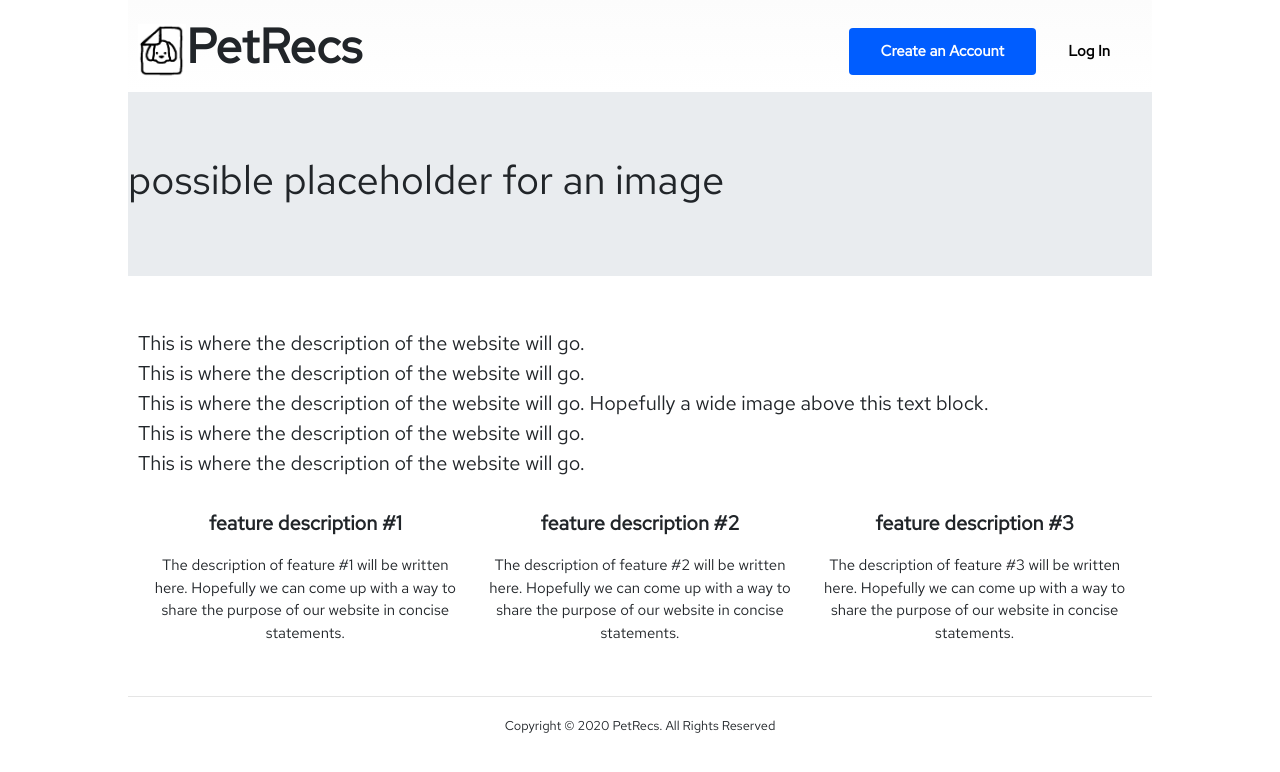
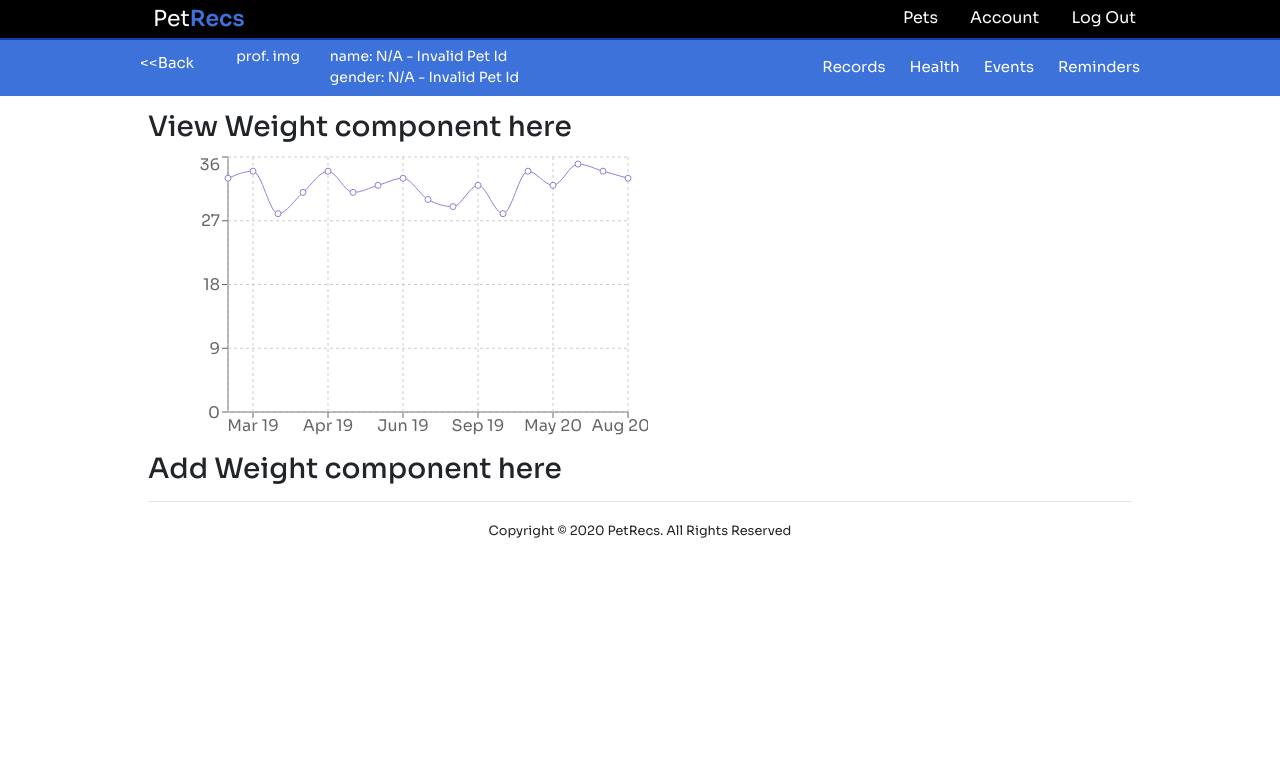
Before and after one commit to LeviRemi/PetRecs-Project, a React (Create React App) app in the folder client/: page /pets/test/pets in a window 1280 px wide. Before the commit this address led to /. Shown: the top 772 px of the page. Built offline with nearby package versions, Linux system fonts and the light colour scheme; no server answers.

Commit message:
Updated style and layout of PostLogin pages

```diff
--- a/client/src/App/App.js
+++ b/client/src/App/App.js
@@ -9,9 +9,11 @@ import Login from '../pages/Login'
 import Register from '../pages/Register'
 import About from '../pages/About'
 import Pets from '../pages/PostLogin/Pets/Pets'
+import PetScene from '../pages/PostLogin/PetScene'
 
+//Erik's temporary test components
 import TestHealth from '../pages/PostLogin/TestHealth'
-import PetScene from '../pages/PostLogin/PetScene'
+import PetTestProfile from '../pages/PostLogin/PetTestProfile'
 
 import isUserLoggedIn from "../utils/AuthApi"
 import Logout from '../utils/Logout'
@@ -33,6 +35,7 @@ function App(){
           <Route path="/about" exact component={()=>isUserLoggedIn()?<About/> : <Redirect to={"/"}/>} />
           <Route path="/pets" exact component={()=>isUserLoggedIn()?<Pets/> : <Redirect to={"/"}/>} />
           <Route path="/pets/test/health" exact component={()=><TestHealth/>} />    {/* Erik's test route while unable to connect to DB */}
+          <Route path="/pets/test/pets" exact component={()=><PetTestProfile/>} />    {/* Erik's test route while unable to connect to DB */}
           <Route path="/pets/new" exact component={()=>isUserLoggedIn()?<PetCreation/> : <Redirect to={"/"}/>} />{/*Keep this component above "pets/:PetId"*/}
           <Route path="/pets/:PetId/"  component={(props)=>isUserLoggedIn()?<PetScene {...props} /> : <Redirect to={"/"}/>} />
           <Route exact component={NotFound} /> {/*Keep this component at the end*/}
--- a/client/src/components/Header.js
+++ b/client/src/components/Header.js
@@ -2,15 +2,23 @@
 
 import React from 'react'
 import { Link } from 'react-router-dom';
+import Col from 'react-bootstrap/Col';
+import Row from 'react-bootstrap/Row';
 
 function Header() {
     return (
-        <div className="mainPageHeader">
-            <div className="mainPageHeaderItem">
-                <img src={require(`../pet-recs-logo_low-qual.png`)} alt='PetRecs Dogument Logo' width='48' height='55' />
-                    PetRecs
-            </div>
-            <div className="mainPageHeaderItem push-right">
+        <div className="mainPageHeaderBar">
+            <div className="mainPageHeader">
+            <Row>
+            <Col sm="auto">
+            <span className="mainPageHeaderTitle">
+                &nbsp;&nbsp;&nbsp;&nbsp; Pet<span className="recsColor">Recs</span>
+            </span>
+            </Col>
+            <Col>
+            </Col>
+            <Col md="auto">
+            <span className="mainPageHeaderItem">
                 <Link to="/pets">
                     <button className="btn-mainpage-header">
                         Pets
@@ -26,7 +34,10 @@ function Header() {
                         Log Out
                     </button>
                 </Link>
-            </div>
+            </span>
+            </Col>
+            </Row>
+        </div>
         </div>
     )
 }
--- a/client/src/components/PetCard.js
+++ b/client/src/components/PetCard.js
@@ -34,19 +34,19 @@ function PetCard(props) {
     return (
         <div className="petProfileCard">
             <Row>
-                <Col>
+                <Col sm="auto" fluid="true">
                 <Link to="/Pets">
                     <button className="btn-petprofile-nav">
                         &lt;&lt;Back
                     </button>
                 </Link>
                 </Col>
-
-                <Col>
+                <Col sm="auto">
+                    prof. img
+                </Col>
+                <Col md="auto">
                     name: {petprofile.PetName} <br />
                     gender: {petprofile.PetGender} <br />
-                </Col>
-                <Col>
                 </Col>
             </Row>
         </div>
--- a/client/src/components/PetNavBar.js
+++ b/client/src/components/PetNavBar.js
@@ -9,13 +9,8 @@ function PetNavBar(props) {
 
     console.log("Navbar PetId for links: " + props.value.PetId);
     return (
-
+      <div className="petProfileNavBarBar">
         <div className="petProfileNavBar">
-              <Row>
-                <Col sm="1">
-                </Col>
-
-                <Col>
           <NavLink to={{pathname: `/Pets/${props.value.PetId}/Records`}}>
             <button className="btn-petprofile-nav">
               Records
@@ -36,11 +31,7 @@ function PetNavBar(props) {
               Reminders
             </button>
           </NavLink>
-                </Col>
-
-                <Col sm="1">
-                </Col>
-              </Row>
+        </div>
       </div>
     )
 }
--- a/client/src/index.css
+++ b/client/src/index.css
@@ -1,9 +1,9 @@
-@import url('https://fonts.googleapis.com/css?family=Red+Hat+Text&display=swap');
+@import url('https://fonts.googleapis.com/css2?family=Sora:wght@300;400;500;600;700&display=swap');
 
 body {
   margin: 0;
   font-family: -apple-system, BlinkMacSystemFont, 'Segoe UI', 'Roboto', 'Oxygen',
-    'Ubuntu', 'Cantarell', 'Fira Sans', 'Droid Sans', 'Helvetica Neue',
+    'Ubuntu', 'Cantarell', 'Fira Sans', 'Droid Sans', 'Helvetica Neue', 'Sora',
     sans-serif;
   -webkit-font-smoothing: antialiased;
   -moz-osx-font-smoothing: grayscale;
@@ -14,11 +14,14 @@ code {
     monospace;
 }
 
+.fontWrap {
+  font-family: 'Sora', sans-serif;
+}
+
 .fullPageContainer {
   height: 100%;
   margin: auto;
   width: 1024px;
-  font-family: 'Red Hat Text';
 }
 
 .nopadding {
@@ -140,75 +143,138 @@ these styles are pre-login */
 /* pet and main site styling.
 these styles are post-login */
 
+.mainPageHeaderBar {
+  background: black;
+  padding: 0px;
+  border-color: rgb(19, 62, 172);
+  border-bottom-style: solid;
+  border-width: 2px;
+}
+
 .mainPageHeader {
-  text-align: right;
-  background: rgb(255,255,255);
-  background: linear-gradient(0deg, rgba(255,255,255,1) 0%, rgba(252,252,252,1) 100%);
-  display: flex;
-  align-content: flex-start;
-  justify-content: top;
+  text-align: center;
+  background-color: rgba(200, 45, 40, 0);
+  height: 38px;
+  width: 1024px;
+  margin: 0 auto;
+  position: relative;
+  text-align: center;
+  padding: 2px 0px 2px 0px;
 }
 
 .mainPageHeaderItem {
-  padding: 10px;
-  font-size: 32px;
-  font-weight: bold;
+  padding: 0% 0%;
+  margin: auto auto;
+  font-size: 20px;
+  color: white;
+  text-align: right;
+  justify-content: right;
+  vertical-align: middle;
+  background-color: rgba(0, 150, 40, 0);
 }
 
-.mainPageContents {
-  padding-top: 20px;
-  padding-left: 10px;
-  padding-bottom: 10px;
-  padding-right: 10px;
-  background-color: white;
-  height: 480px;
+.mainPageHeaderTitle {
+  text-align: left;
+  justify-content: left;
+  padding: 2px 0px;
+  font-size: 22px;
+  color: white;
+  background-color: rgba(0, 150, 40, 0);
 }
 
-.petProfileNavBar {
-  text-align: center;
-  background: white;
-  justify-content: center;
-}
-
-.btn-petprofile-nav {
-  background-color: rgba(0, 0, 255, 0);
-  padding: 6px 24px;
-  font-size: 14px;
-  font-weight: bold;
-  vertical-align: middle;
-  border: none !important;
-  outline: none !important;
-  color: black;
-}
-
-.btn-petprofile-nav:hover {
-  color: grey;
-  transition: 0.1s;
-}
-
-.btn-petprofile-nav:active {
-  background-color: lightgrey;
-  margin: 0;
-  transition: 0.1s;
+.recsColor {
+  color: #3d72db;
+  font-weight: 600;
 }
 
 .btn-mainpage-header {
-  color: black;
+  color: white;
   background-color: rgba(0, 0, 0, 0);
-  padding: 0px 28px;
-  font-size: 15px;
-  font-weight: bold;
+  padding: 0px 16px;
+  font-size: 16px;
   vertical-align: middle;
   border: none !important;
   outline: none !important;
 }
 
 .btn-mainpage-header:hover {
-  color: grey;
+  color:  #3d72db;;
   transition: 0.1s;
 }
 
 .btn-mainpage-header:active {
+  margin: 0;
+  transition: 0.23s;
+}
+
+.navProfBar {
+  background: #3d72db;
+  vertical-align: middle;
+  height: 56px;
+}
+
+.navProf {
+  width: 1024px;
+  margin: 0 auto;
+  position: relative;
+  text-align: center;
+  padding: 2px 0px 2px 0px;
+  vertical-align: middle;
+}
+
+.petProfileCard {
+  background-color: rgba(0, 0, 200, 0);
+  text-align: left;
+  color: white;
+  font-size: 14px;
+  margin-top: 4px;
+  border-color: #003da8;
+  border-width: 0px;
+  border-style: outset;
+  border-radius: 0px;
+}
+
+.petProfileNavBar {
+  background-color: rgba(200, 100, 200, 0);
+  text-align: right;
+  padding: 2px 0 2px 0;
+  margin-top: 6px;
+}
+
+.mainPageHeaderBar {
+  background: black;
+  padding: 0px;
+}
+
+.mainPageHeader {
+  text-align: center;
+  background-color: rgba(200, 45, 40, 0);
+  height: 38px;
+  width: 1024px;
+  margin: 0 auto;
+  position: relative;
+  text-align: center;
+  padding: 2px 0px 2px 0px;
+}
+
+.btn-petprofile-nav {
+  background-color: rgba(0, 0, 0, 0);
+  padding: 6px 12px;
+  font-size: 15px;
+  font-weight: 400;
+  vertical-align: middle;
+  border: none !important;
+  outline: none !important;
+  color: white;
+}
+
+.btn-petprofile-nav:hover {
+  color: black;
+  transition: 0.23s;
+}
+
+.btn-petprofile-nav:active {
+  background-color: lightgrey;
   margin: 0;
   transition: 0.1s;
 }
@@ -222,14 +288,16 @@ these styles are post-login */
   padding: 10px;
 }
 
-.petProfileCard {
-  border-style: solid;
-  border-color: black;
-  border-width: 2px 1px 2px 1px;
-}
-
 .petProfileWindow {
   border-style: solid;
   border-color: white;
   border-width: 2px 1px 2px 1px;
 }
+
+.mainContent {
+  margin: auto;
+  position: relative;
+  width: 1024px;
+  padding: 14px 20px 10px 20px;
+  background-color: rgb(255, 255, 255);
+}
--- a/client/src/pages/PostLogin/PetTestProfile.js
+++ b/client/src/pages/PostLogin/PetTestProfile.js
@@ -1,28 +1,47 @@
 // PetTestProfile.js
 
 import React, { Component } from 'react'
-import { Link } from 'react-router-dom';
-import axios from 'axios';
 
 import Header from '../../components/Header.js';
 import Footer from '../../components/Footer.js';
+import PetNavBar from '../../components/PetNavBar.js';
+import PetCard from '../../components/PetCard.js';
 
-import Container from 'react-bootstrap/Container';
+import TestHealth from './TestHealth.js';
+
 import Col from 'react-bootstrap/Col';
 import Row from 'react-bootstrap/Row';
 
 function PetTestProfile() {
   return (
-      <div className="petProfileBody nopadding">
-          <h4> Pet Test Profile details herePet Test Profile details herePet Test Profile details here <br />
-          Pet Test Profile details herePet Test Profile details herePet Test Profile details here <br />
-          Pet Test Profile details herePet Test Profile details herePet Test Profile details here <br />
-          Pet Test Profile details herePet Test Profile details herePet Test Profile details here <br />
-          Pet Test Profile details herePet Test Profile details herePet Test Profile details here <br />
-          Pet Test Profile details herePet Test Profile details herePet Test Profile details here <br />
-          Pet Test Profile details herePet Test Profile details herePet Test Profile details here <br />
-          </h4>
+    <div className="fontWrap">
+
+      <div><Header /></div>
+
+      <div className="navProfBar">
+        <div className="navProf">
+        <Row>
+          <Col>
+            <PetCard value={'1'} />
+          </Col>
+          <Col>
+            <PetNavBar value={'1'} />
+          </Col>
+        </Row>
       </div>
+      </div>
+
+    <div className="fullPageContainer">
+
+      <div className="mainContent">
+        <TestHealth />
+
+        <div className="mainPageFooter">
+          <Footer />
+        </div>
+      </div>
+    </div>
+    </div>
     )
 }
 
```
Also changed, not shown: client/src/pages/PostLogin/PetTestPage.js (deleted, +0 -94 lines). Lines whose indentation alone changed are shown as unchanged.
